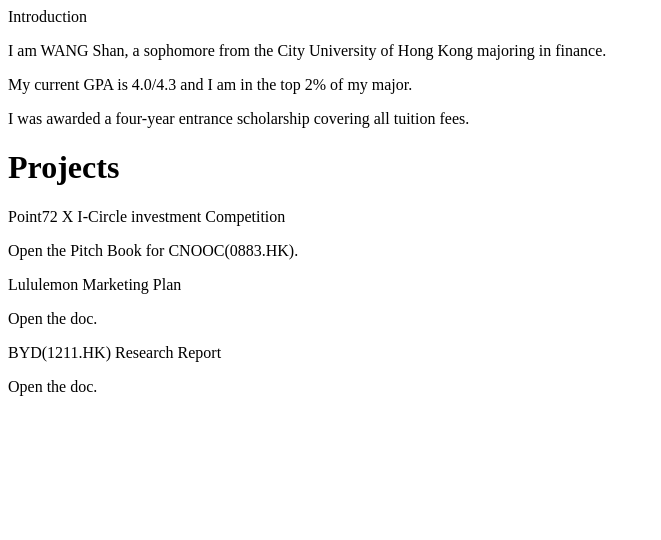
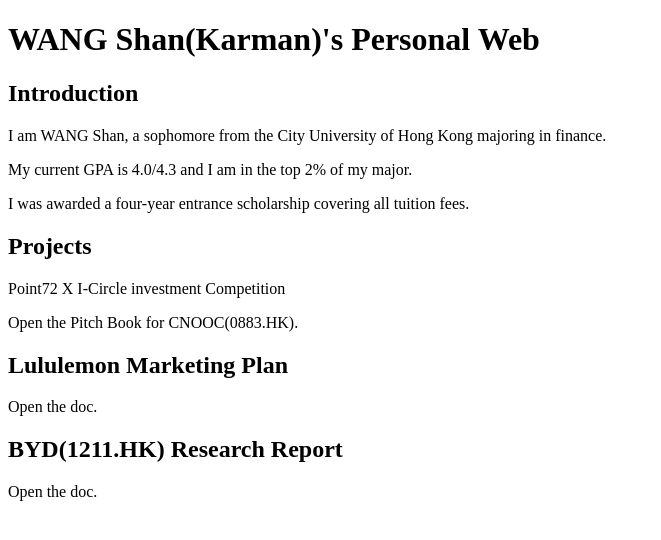
Before and after one commit to karmanwang/karmanwang.github.io, a plain HTML site: page index.html in a window 1280 px wide. Shown: the whole page, without its empty margins (0-661 px from the left). Drawn offline with Linux system fonts and the light colour scheme.

Commit message:
Update index.html

```diff
--- a/index.html
+++ b/index.html
@@ -1,17 +1,17 @@
 <!DOCTYPE html>
 <html>
-<title>WANG Shan(Karman)'s Personal Web</title>
-<head>Introduction</head>
+<h1>WANG Shan(Karman)'s Personal Web</h1>
+<h2>Introduction</h2>
 <p>I am WANG Shan, a sophomore from the City University of Hong Kong majoring in finance.</p>
 <p>My current GPA is 4.0/4.3 and I am in the top 2% of my major.</p>
 <p>I was awarded a four-year entrance scholarship covering all tuition fees.</p>
 
-<h1>Projects</h1>
+<h2>Projects</h2>
 <head>Point72 X I-Circle investment Competition</head>
 <p>Open the Pitch Book for CNOOC(0883.HK)<a href="/Users/sherry/Downloads/CNOOC-point72.pdf"></a>.</p>
 
-<head>Lululemon Marketing Plan</head>
+<h2>Lululemon Marketing Plan</h2>
 <p>Open the doc<a href="/Users/sherry/Downloads/Lululemon Marketing Plan.docx"></a>.</p>
 
-<head>BYD(1211.HK) Research Report</head>
+<h2>BYD(1211.HK) Research Report</h2>
 <p>Open the doc<a href="/Users/sherry/Downloads/BYD(1211.HK) research report.docx"></a>.</p>
```
